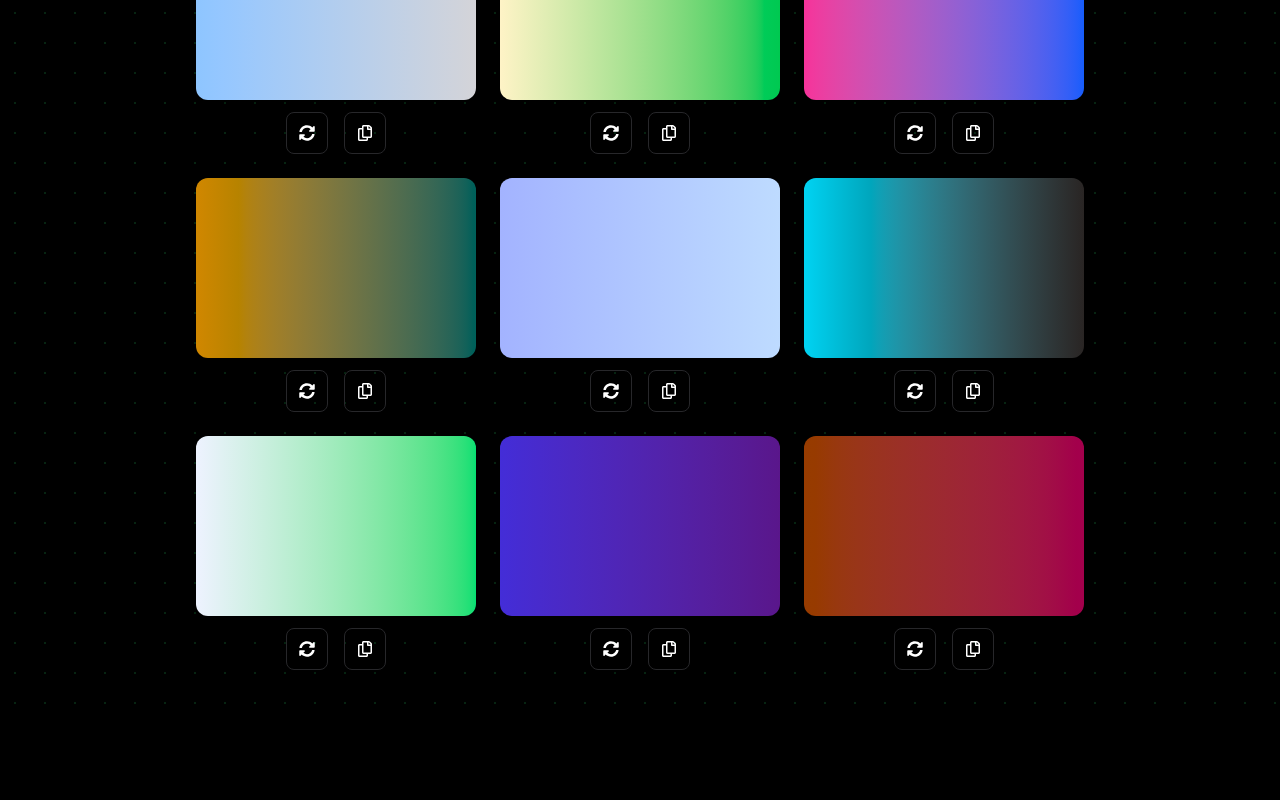
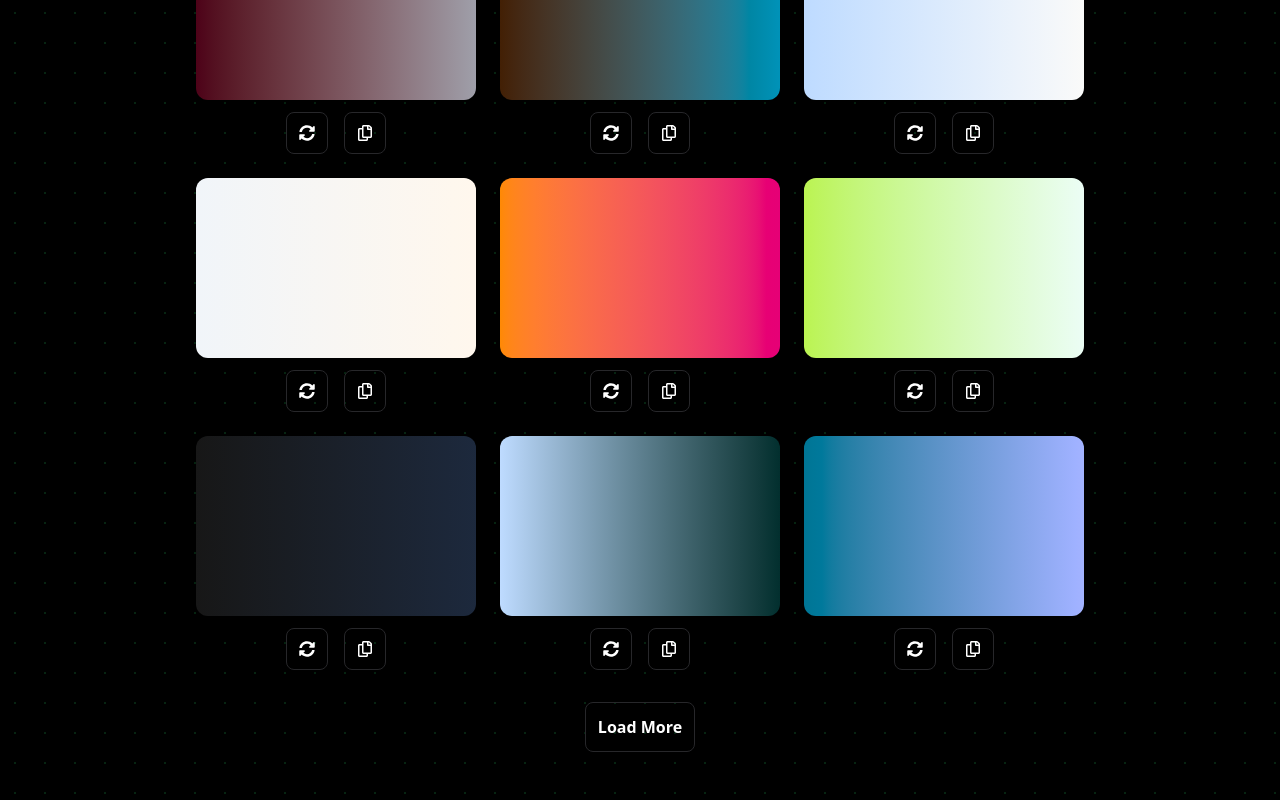
Before and after one commit to RitickLath/neonkit, a React (Vite) app: page /gradients in a window 1280 px wide. Shown: the part 962-1762 px from the top of the page. Before the commit the page ends 1680 px from the top, so only its background shows below. Built offline with nearby package versions, Linux system fonts and the light colour scheme.

Commit message:
Load More

```diff
--- a/src/Components/LinearGradient.tsx
+++ b/src/Components/LinearGradient.tsx
@@ -21,21 +21,21 @@ const getRandomColor = (colors: string[][]) => {
 
 // Initialize gradients array
 const generateGradients = (count: number) => {
-  const gradients = [];
-  for (let i = 0; i < count; i++) {
-    gradients.push({
-      direction: 0,
-      from: getRandomColor(fromColor),
-      to: getRandomColor(toColor),
-    });
-  }
-  return gradients;
+  return Array.from({ length: count }, () => ({
+    direction: 0,
+    from: getRandomColor(fromColor),
+    to: getRandomColor(toColor),
+  }));
 };
 
 const LinearGradient = () => {
   const [gradients, setGradients] = useState<StateType[]>(
     generateGradients(12)
   );
+
+  const loadMore = () => {
+    setGradients((prev) => [...prev, ...generateGradients(10)]);
+  };
 
   const rotateGradient = (index: number) => {
     setGradients((prev) => {
@@ -66,7 +66,7 @@ const LinearGradient = () => {
       </div>
 
       {/* Gradient Grid */}
-      <div className="grid grid-cols-1 sm:grid-cols-2 lg:grid-cols-3 gap-6">
+      <div className="grid grid-cols-1 md:grid-cols-2 lg:grid-cols-3 gap-6">
         {gradients.map((g, i) => {
           const gradientClass = `${gradientDirections[g.direction]} ${g.from} ${
             g.to
@@ -98,6 +98,14 @@ const LinearGradient = () => {
           );
         })}
       </div>
+
+      {/* Load More Button */}
+      <button
+        onClick={loadMore}
+        className="mt-0 p-3 font-semibold cursor-pointer border border-[#27272A] hover:bg-[#27272A] rounded-lg shadow-md transition"
+      >
+        Load More
+      </button>
     </div>
   );
 };
```
